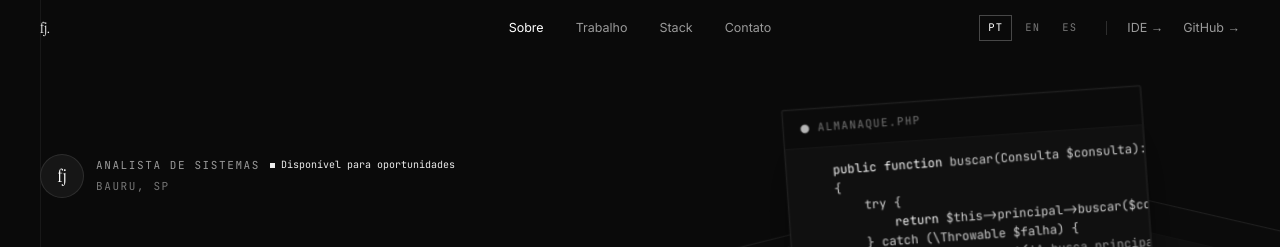
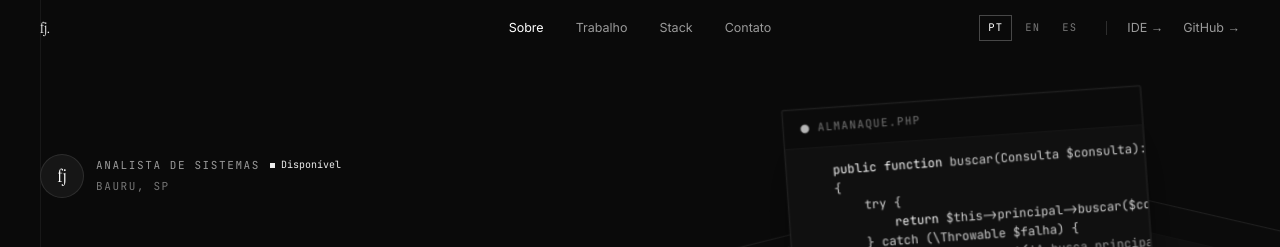
Before and after one commit to fabriciojunio/portfolio, a React (Vite) app: page / in a window 1280 px wide. Shown: the top 247 px of the page. Built offline with nearby package versions, Linux system fonts and the light colour scheme.

Commit message:
fix: simplificar selo de disponibilidade

```diff
--- a/src/site/i18n.ts
+++ b/src/site/i18n.ts
@@ -109,7 +109,7 @@ const pt: Textos = {
     "trocarIdioma": "Trocar idioma"
   },
   "hero": {
-    "disponivel": "Disponível para oportunidades",
+    "disponivel": "Disponível",
     "verTrabalho": "Ver trabalho",
     "conversar": "Conversar"
   },
@@ -221,7 +221,7 @@ const en: Textos = {
     "trocarIdioma": "Change language"
   },
   "hero": {
-    "disponivel": "Open to opportunities",
+    "disponivel": "Available",
     "verTrabalho": "See the work",
     "conversar": "Get in touch"
   },
@@ -333,7 +333,7 @@ const es: Textos = {
     "trocarIdioma": "Cambiar idioma"
   },
   "hero": {
-    "disponivel": "Disponible para oportunidades",
+    "disponivel": "Disponible",
     "verTrabalho": "Ver proyectos",
     "conversar": "Hablemos"
   },
--- a/src/vfs/profile.ts
+++ b/src/vfs/profile.ts
@@ -10,7 +10,7 @@ export const profileJson: VFile = {
     cargo: SOBRE.cargo,
     cidade: SOBRE.cidade,
     empresa: "DIGIHUB Tecnologia",
-    disponibilidade: "Disponível para oportunidades",
+    disponibilidade: "Disponível",
     foco: "Desenvolvimento, integrações e sustentação de software",
     formacao: "Ciência da Computação, UNISAGRADO",
     trabalho: STACK_GROUPS.filter(g => ["trabalho", "integracoes"].includes(g.label)).flatMap(g => g.items),
```
Also changed, not shown: 1 other file (tests, documents, lock files or other folders).
